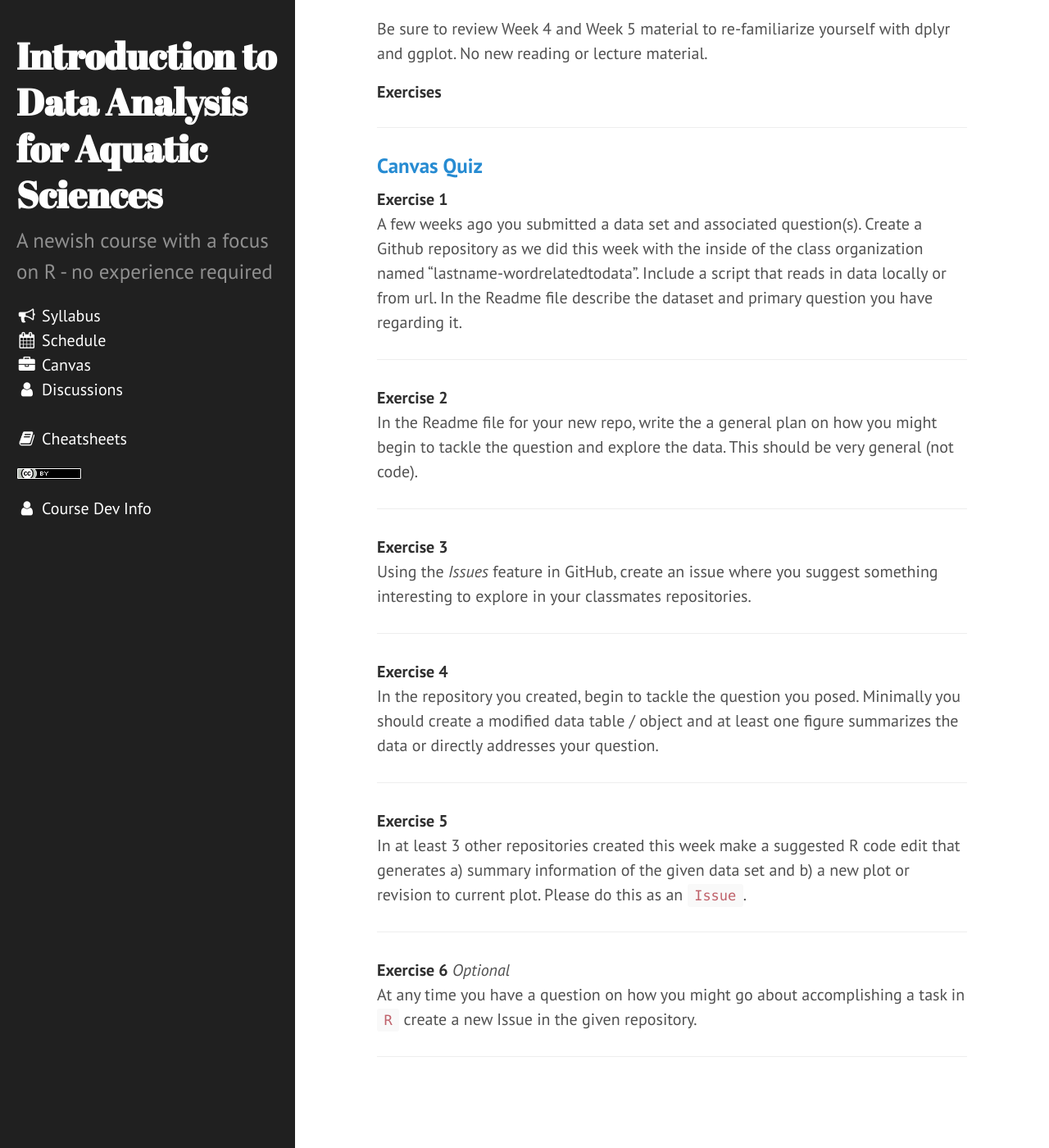
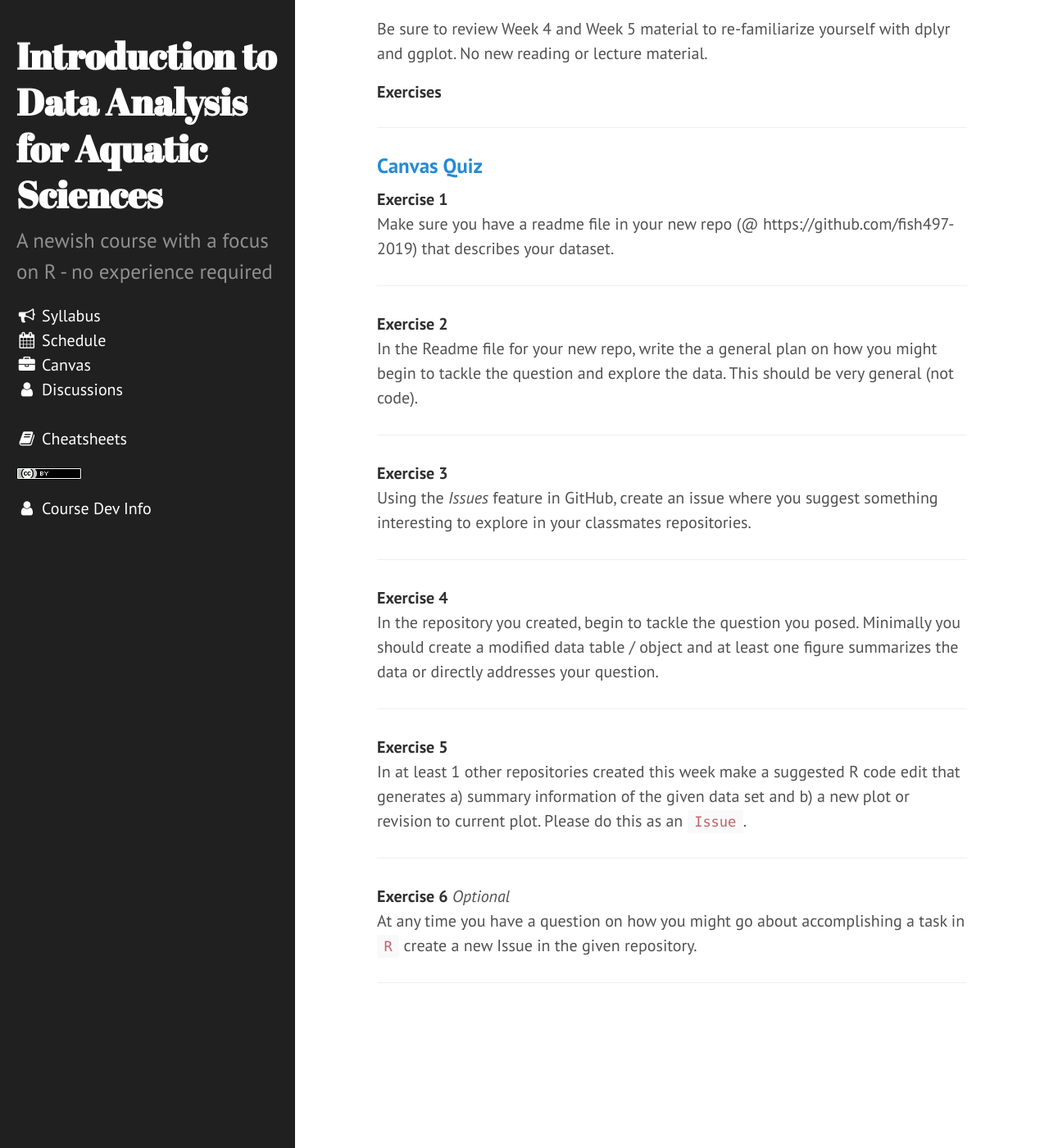
Before and after one commit to sr320/course-fish497-2019, a Jekyll site: the page built from assignments/mini-project.md, in a window 1280 px wide and 1400 px high, scrolled down 663 px. Shown: the whole window at 82% size. Built offline with Jekyll 4.4.1, drawn with Linux system fonts in a browser that asks for light colours; nearby versions of some CDN libraries.

Commit message:
repo def

```diff
--- a/assignments/mini-project.md
+++ b/assignments/mini-project.md
@@ -28,11 +28,11 @@ Be sure to review Week 4 and Week 5 material to re-familiarize yourself with dpl
 
 ****
 
-### [Canvas Quiz](https://canvas.uw.edu/courses/1131545/quizzes/1045503/edit)
+### [Canvas Quiz](https://canvas.uw.edu/courses/1273428/quizzes/1124473)
 
 
 **Exercise 1**
-A few weeks ago you submitted a data set and associated question(s). Create a Github repository as we did this week with the inside of the class organization named "lastname-wordrelatedtodata". Include a script that reads in data locally or from url. In the Readme file describe the dataset and primary question you have regarding it.
+Make sure you have a readme file in your new repo (@ https://github.com/fish497-2019) that describes your dataset.
 
 ---
 
@@ -52,7 +52,7 @@ In the repository you created, begin to tackle the question you posed. Minimally
 ---
 
 **Exercise 5**
-In at least 3 other repositories created this week make a suggested R code edit that generates a) summary information of the given data set and b) a new plot or revision to current plot. Please do this as an `Issue`.
+In at least 1 other repositories created this week make a suggested R code edit that generates a) summary information of the given data set and b) a new plot or revision to current plot. Please do this as an `Issue`.
 
 ---
 
```
